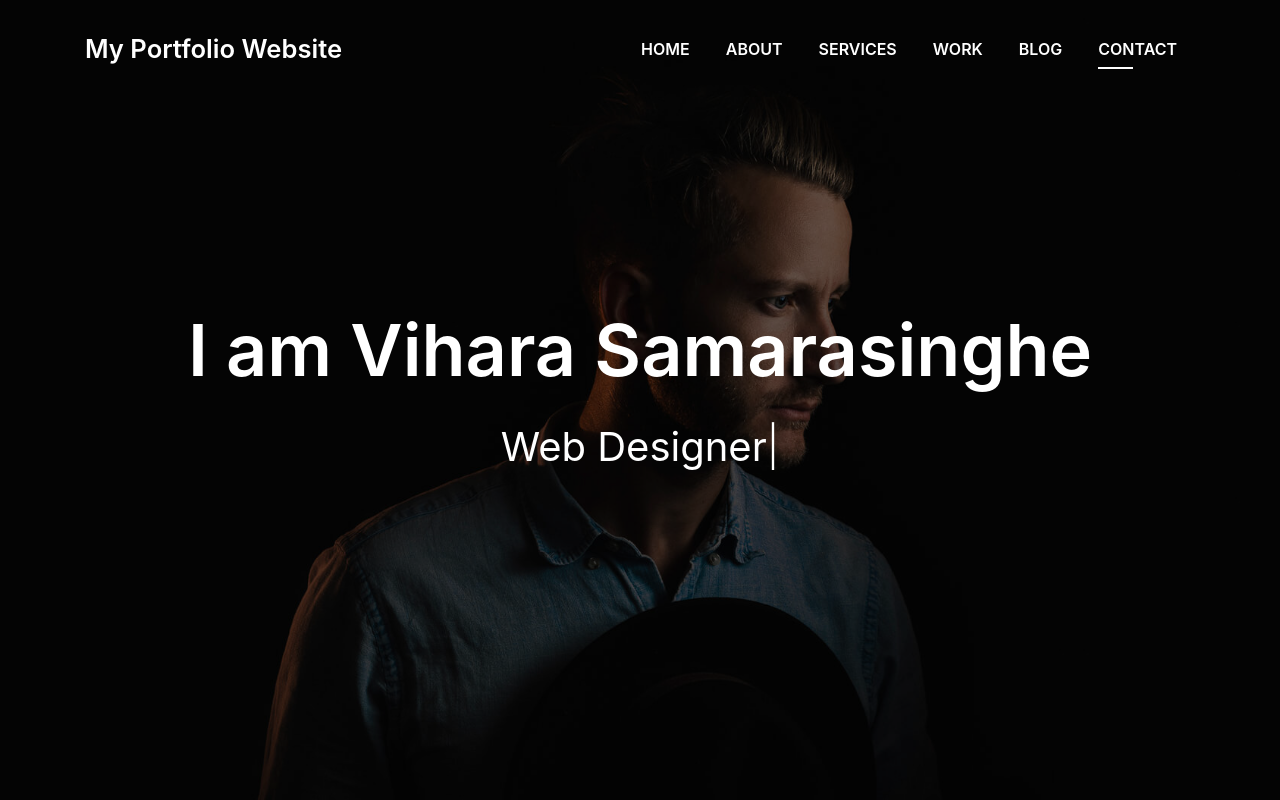
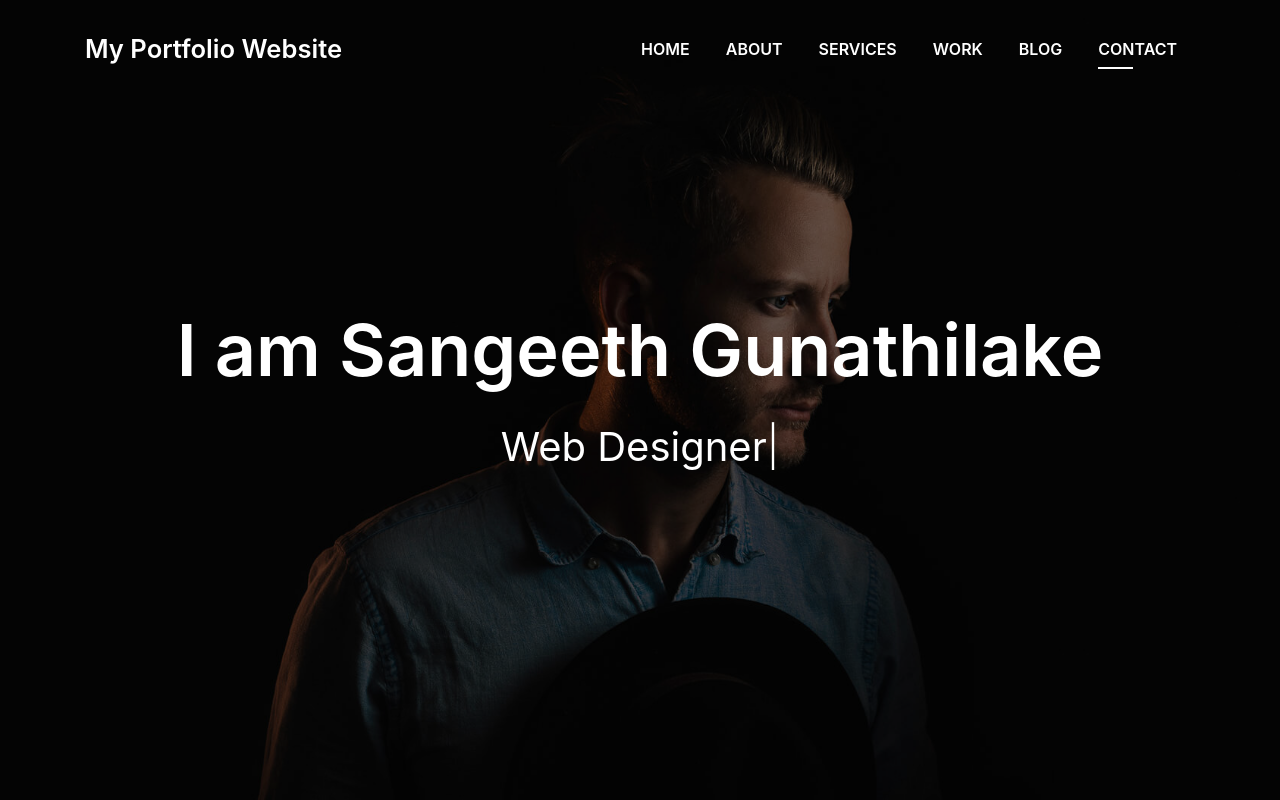
Before and after one commit to Madura-sg/ViharaSamarasinghe, a plain HTML site: page index.html in a window 1280 px wide. Shown: the top 800 px of the page. Drawn offline with Linux system fonts and the light colour scheme; files whose address does not match are found by name.

Commit message:
Update index.html

```diff
--- a/index.html
+++ b/index.html
@@ -77,7 +77,7 @@
       <div class="table-cell">
         <div class="container">
           <!--<p class="display-6 color-d">Hello, world!</p>-->
-          <h1 class="intro-title mb-4">I am Vihara Samarasinghe</h1>
+          <h1 class="intro-title mb-4">I am Sangeeth Gunathilake</h1>
           <p class="intro-subtitle"><span class="text-slider-items">CEO DevFolio,Web Developer,Web Designer,Frontend Developer,Graphic Designer</span><strong class="text-slider"></strong></p>
           <!-- <p class="pt-3"><a class="btn btn-primary btn js-scroll px-4" href="#about" role="button">Learn More</a></p> -->
         </div>
```
